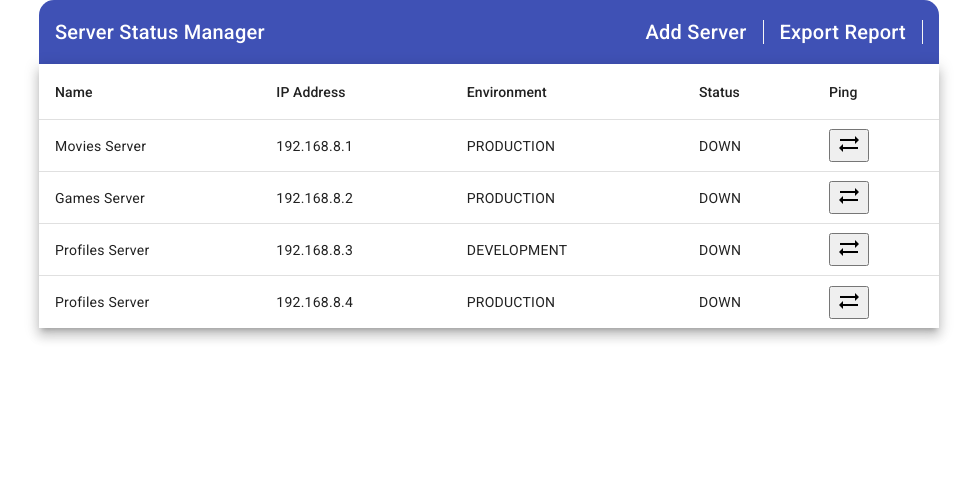
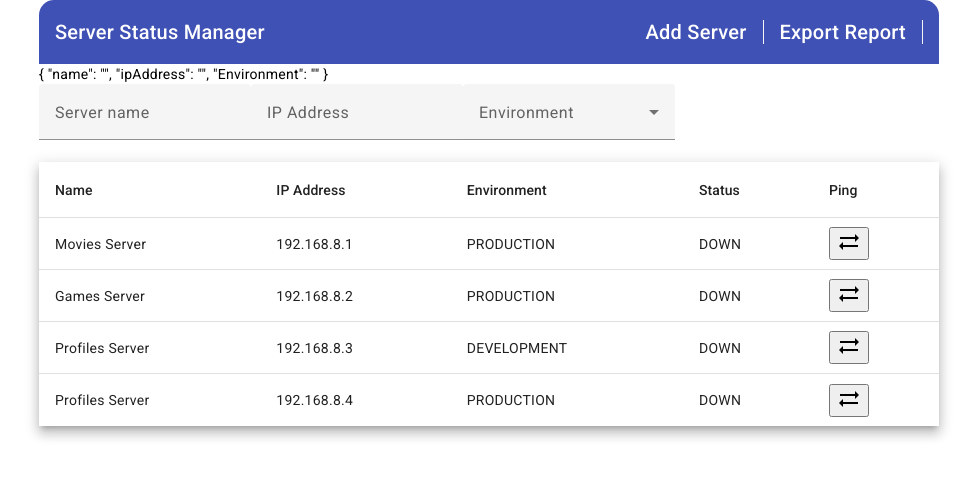
Before and after one commit to PhindulooMulaudzi/server-status-client, an Angular app in the folder client/: page / in a window 1280 px wide. Shown: the top 478 px of the page, without its empty margins (151-1128 px from the left). Built offline with nearby package versions, Linux system fonts and the light colour scheme.

Commit message:
basic reactiveForm, to be changed for modal

```diff
--- /dev/null
+++ b/client/src/app/add-server/add-server.component.html
@@ -0,0 +1,18 @@
+{{ serverForm.value | json }}
+<form [formGroup]="serverForm">
+  <mat-form-field>
+    <mat-label>Server name</mat-label>
+    <input matInput />
+  </mat-form-field>
+  <mat-form-field>
+    <mat-label>IP Address</mat-label>
+    <input matInput />
+  </mat-form-field>
+  <mat-form-field>
+    <mat-label>Environment</mat-label>
+    <mat-select>
+      <mat-option value="production">Production</mat-option>
+      <mat-option value="development">Development</mat-option>
+    </mat-select>
+  </mat-form-field>
+</form>
--- /dev/null
+++ b/client/src/app/add-server/add-server.component.ts
@@ -0,0 +1,24 @@
+import { OnInit, Component } from '@angular/core';
+import { FormControl, FormGroup, FormBuilder } from '@angular/forms';
+
+export const Server = {};
+
+@Component({
+  selector: 'app-add-server',
+  templateUrl: './add-server.component.html',
+  styleUrls: ['./add-server.component.css'],
+})
+export class AddServerComponent implements OnInit {
+  serverForm: FormGroup;
+
+  constructor(private formBuilder: FormBuilder) {
+    this.serverForm = formBuilder.group({});
+  }
+  ngOnInit(): void {
+    this.serverForm = this.formBuilder.group({
+      name: new FormControl(''),
+      ipAddress: new FormControl(''),
+      Environment: new FormControl(''),
+    });
+  }
+}
--- a/client/src/app/menubar/menubar.component.html
+++ b/client/src/app/menubar/menubar.component.html
@@ -5,3 +5,4 @@
     <span>Export Report</span>
   </div>
 </mat-toolbar>
+<app-add-server *ngIf="true"></app-add-server>
```
Also changed, not shown: client/src/app/app-routing.module.ts (added, +12 -0 lines), client/src/app/app.module.ts (+12 -1 lines), client/src/app/add-server/add-server.component.css (added), 1 other file (tests, documents, lock files or other folders).
